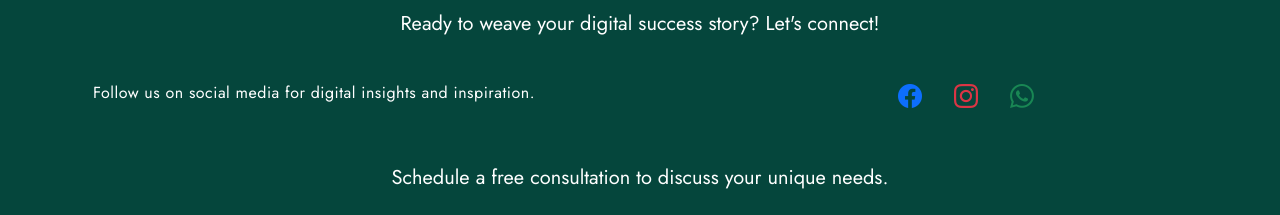
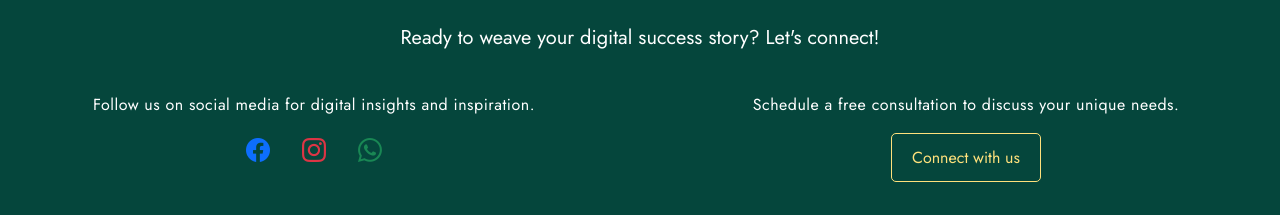
Before and after one commit to axessmongo/AxessTechnology-project, a React (Vite) app in the folder client/: page /about in a window 1280 px wide. Shown: the part 2332-2547 px from the top of the page. Built offline with nearby package versions, Linux system fonts and the light colour scheme.

Commit message:
about page

```diff
--- a/client/src/About.jsx
+++ b/client/src/About.jsx
@@ -16,10 +16,10 @@ function About() {
         h1={"About Us"}
         h2={"Axess Technology: Weaving Digital Successes for 8 Years"}
       />
-      <div className="">
-        <div className="row mt-5 justify-content-end">
+      <div className="container">
+        <div className=" pt-3 row mt-5 justify-content-end">
           <div className="col-md-8 mt-5">
-            <div className="p-5 mx-2" data-aos="fade-right" data-aos-duration="1000">
+            <div className="p-3 mx-2" data-aos="fade-right" data-aos-duration="1000">
               <h1 className="mt-5 text-center bg-img-1 mx-auto">Our CEO</h1>
               <p className="mt-3 ceo-content">
                 Founded by a passionate entrepreneur, Mr. Venkteshan, Axess
@@ -169,13 +169,10 @@ function About() {
 
         </div>
 
-        <div className="row  py-3" data-aos="fade-up" data-aos-duration="800">
-          <div className="col-md-6 pt-2 d-flex justify-content-center align-items-center">
+        <div className="row  py-3" data-aos="fade-up" data-aos-duration="600">
+          <div className="col-md-6 pt-2 d-flex justify-content-center ">
             <div className="text-center">
               <p className="secondary-text text-white"> Follow us on social media for digital insights and inspiration.</p>
-            </div>
-          </div>
-          <div className="col-md-6 py-2">
               <div className=" d-flex justify-content-center align-items-center">
                 <Link>
                   <i className="bi bi-facebook text-primary fs-4 mx-3"></i>
@@ -187,23 +184,27 @@ function About() {
                   <i className="bi bi-whatsapp text-success fs-4 mx-3"></i>
                 </Link>
               </div>
-
             </div>
-
           </div>
-        <p className="col-md-8 fs-5 mx-auto text-center text-white mt-4">
+          <div className="col-md-6 py-2 text-center">
+            <p className="secondary-text text-white">
               Schedule a free consultation to discuss your unique needs.{" "}
             </p>
             <Link to={"/contact"} className="text-decoration-none">
               <button
-            className="gold-btn mx-auto mt-4"
+                className="gold-btn mx-auto"
                 data-aos="zoom-out"
-            data-aos-duration="600"
+                data-aos-duration="300"
               >
                 <span className="d-block">Connect with us</span>{" "}
                 <i className="bi bi-arrow-right"></i>
               </button>
             </Link>
+
+          </div>
+
+        </div>
+
 
 
       </section>
```
Lines whose indentation alone changed are shown as unchanged.
